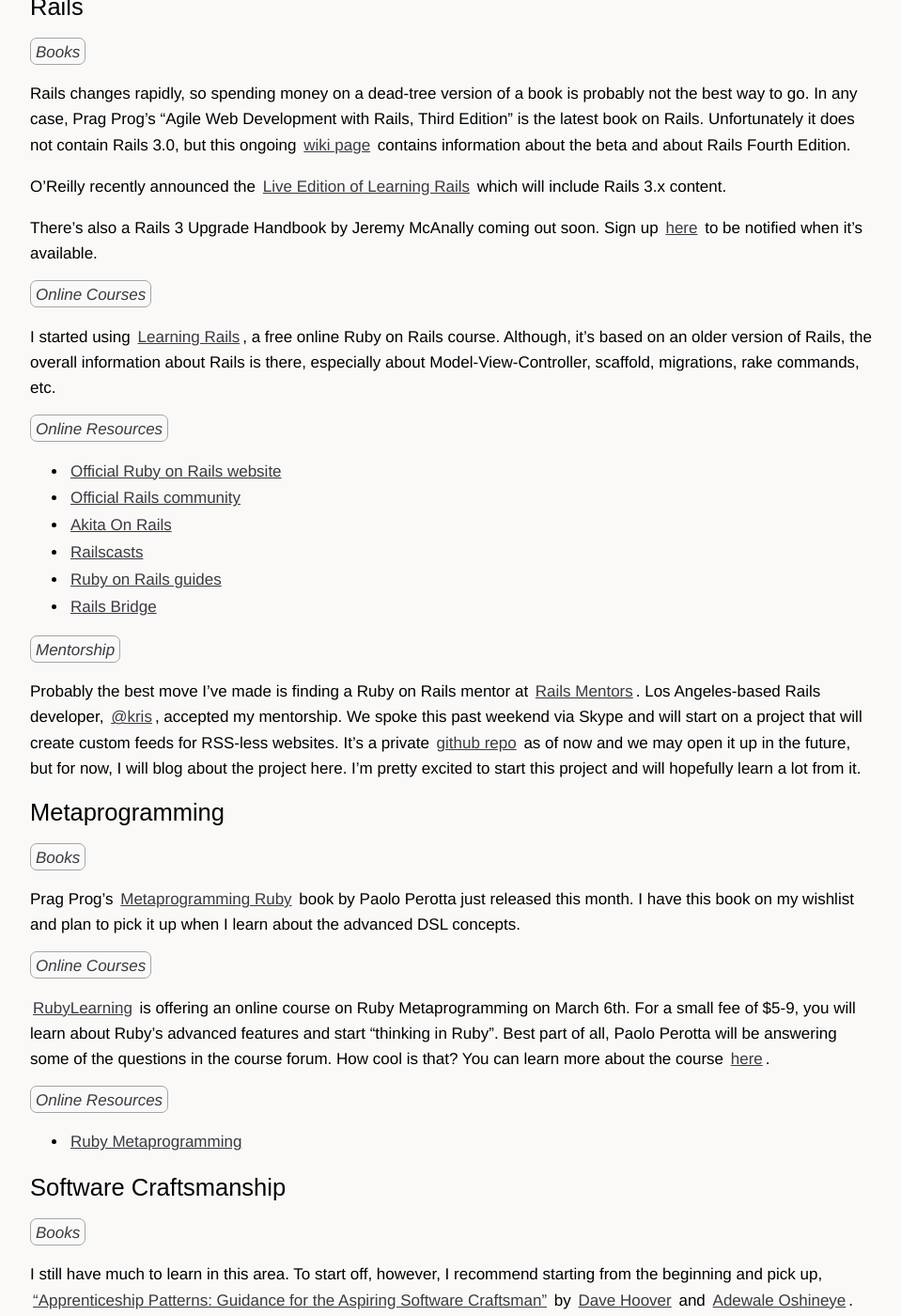
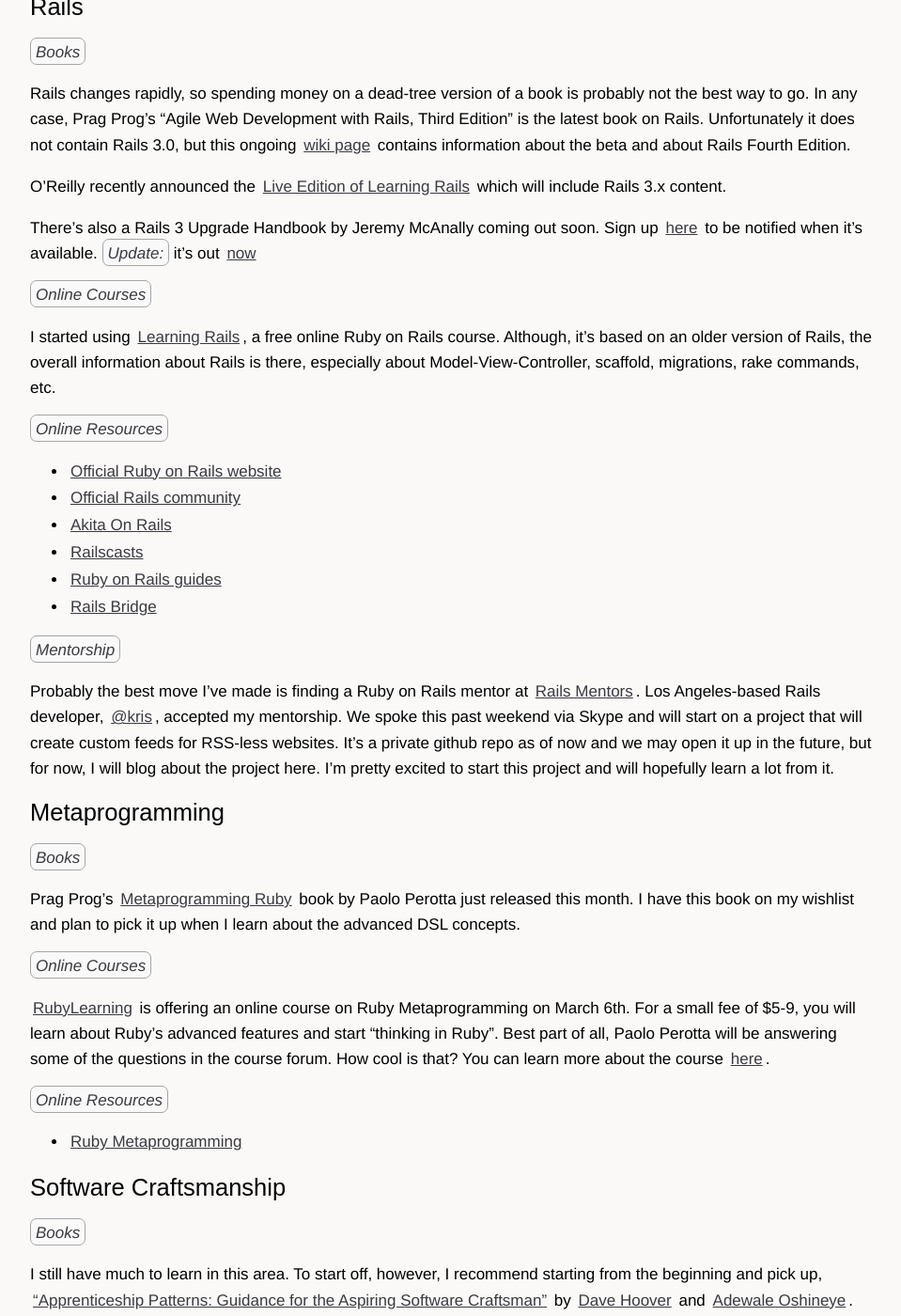
Before and after one commit to sl4m/sl4m.github.com, a Jekyll site: the page built from _posts/2010-02-17-my-learning-resources.markdown, in a window 1280 px wide and 1400 px high, scrolled down 1264 px. Shown: the whole window at 94% size, without its empty margins (160-1119 px from the left). Built offline with Jekyll 4.4.1, drawn with Linux system fonts in a browser that asks for light colours; comment, search, counter and statistics services are not loaded; some of the changed lines change nothing that is shown; some of the changed text lies outside the part shown.

Commit message:
updated post

```diff
--- a/_posts/2010-02-17-my-learning-resources.markdown
+++ b/_posts/2010-02-17-my-learning-resources.markdown
@@ -34,7 +34,7 @@
 
 There is a free online Ruby course from [RubyLearning](http://www.rubylearning.org/class/) which I highly recommend.  Although, I have not yet completed the course, the latest course covers Ruby 1.9.1, and there are a lot of mentors willing to help in the course forum.
 
-This is not really an online course, but a self-teaching set of tests called [Ruby Koans](http://github.com/edgecase/ruby_koans/).  Follow the instructions and it will guide to path to enlightenment.
+This is not really an online course, but a self-teaching set of tests called [Ruby Koans](http://github.com/edgecase/ruby_koans/).  Follow the instructions and it will guide you to the path of enlightenment.
 
 *Online Resources*
 
@@ -54,7 +54,7 @@
 
 O'Reilly recently announced the [Live Edition of Learning Rails](http://broadcast.oreilly.com/2010/02/a-live-edition-for-learning-ra.html) which will include Rails 3.x content.
 
-There's also a Rails 3 Upgrade Handbook by Jeremy McAnally coming out soon.  Sign up [here](http://spreadsheets.google.com/viewform?formkey=dEVNNjJLSlMzNzBGcEVQWERFY0N4bGc6MA) to be notified when it's available.
+There's also a Rails 3 Upgrade Handbook by Jeremy McAnally coming out soon.  Sign up [here](http://spreadsheets.google.com/viewform?formkey=dEVNNjJLSlMzNzBGcEVQWERFY0N4bGc6MA) to be notified when it's available.  *Update:* it's out [now](http://www.railsupgradehandbook.com/)
 
 *Online Courses*
 
@@ -71,7 +71,7 @@
 
 *Mentorship*
 
-Probably the best move I've made is finding a Ruby on Rails mentor at [Rails Mentors](http://railsmentors.org/).  Los Angeles-based Rails developer, [@kris](http://twitter.com/mrkris), accepted my mentorship.  We spoke this past weekend via Skype and will start on a project that will create custom feeds for RSS-less websites.  It's a private [github repo](https://github.com/kris/mentor-sl4m) as of now and we may open it up in the future, but for now, I will blog about the project here.  I'm pretty excited to start this project and will hopefully learn a lot from it.
+Probably the best move I've made is finding a Ruby on Rails mentor at [Rails Mentors](http://railsmentors.org/).  Los Angeles-based Rails developer, [@kris](http://twitter.com/mrkris), accepted my mentorship.  We spoke this past weekend via Skype and will start on a project that will create custom feeds for RSS-less websites.  It's a private github repo as of now and we may open it up in the future, but for now, I will blog about the project here.  I'm pretty excited to start this project and will hopefully learn a lot from it.
 
 ## Metaprogramming
 
@@ -95,7 +95,7 @@
 
 *Online Resources*
 
-* [Apprenticeship Patterns wiki](http://apprenticeship.oreilly.com/) (currently not available)
+* [Apprenticeship Patterns wiki](http://apprenticeship-patterns.labs.oreilly.com/)
 * [Software Craftsmanship Manifesto](http://manifesto.softwarecraftsmanship.org/)
 * [Software Craftsmanship Google Group](http://groups.google.com/group/software_craftsmanship)
 * [Software Craftsmanship Wiki](http://wiki.softwarecraftsmanship.org/doku.php)
```
